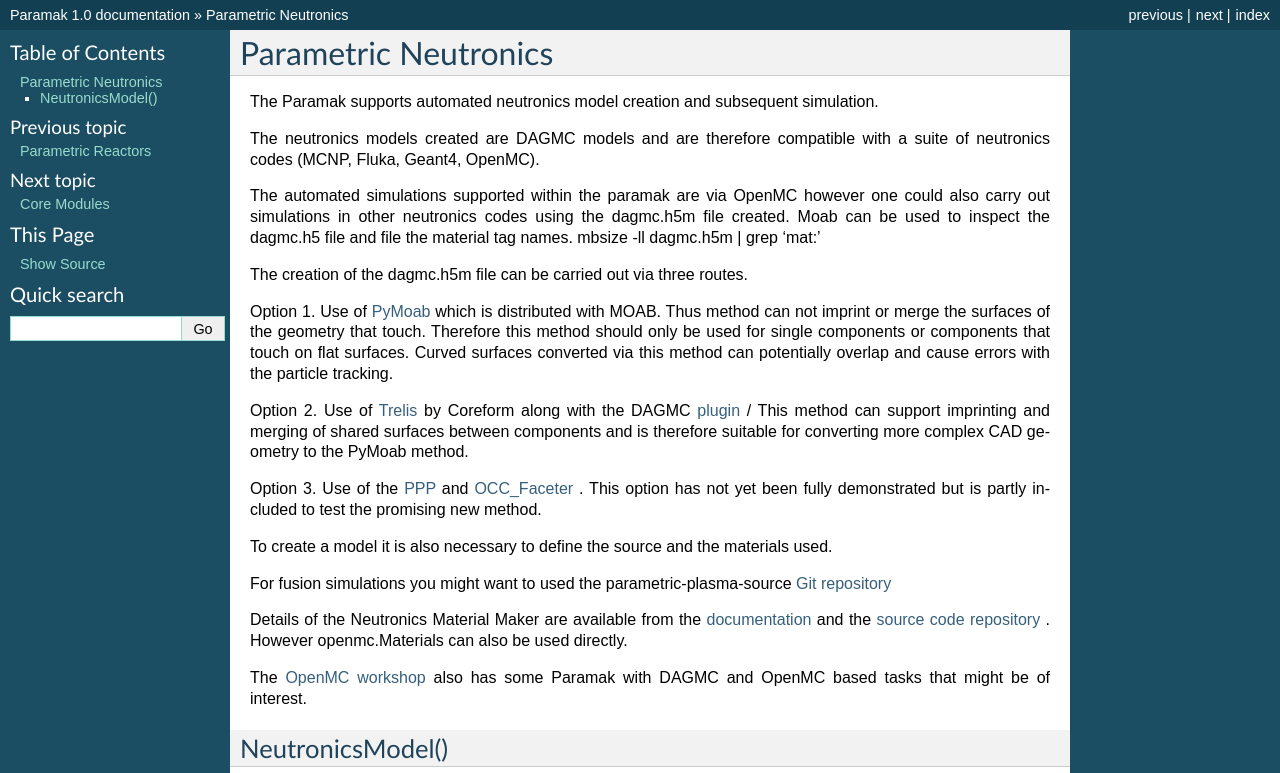
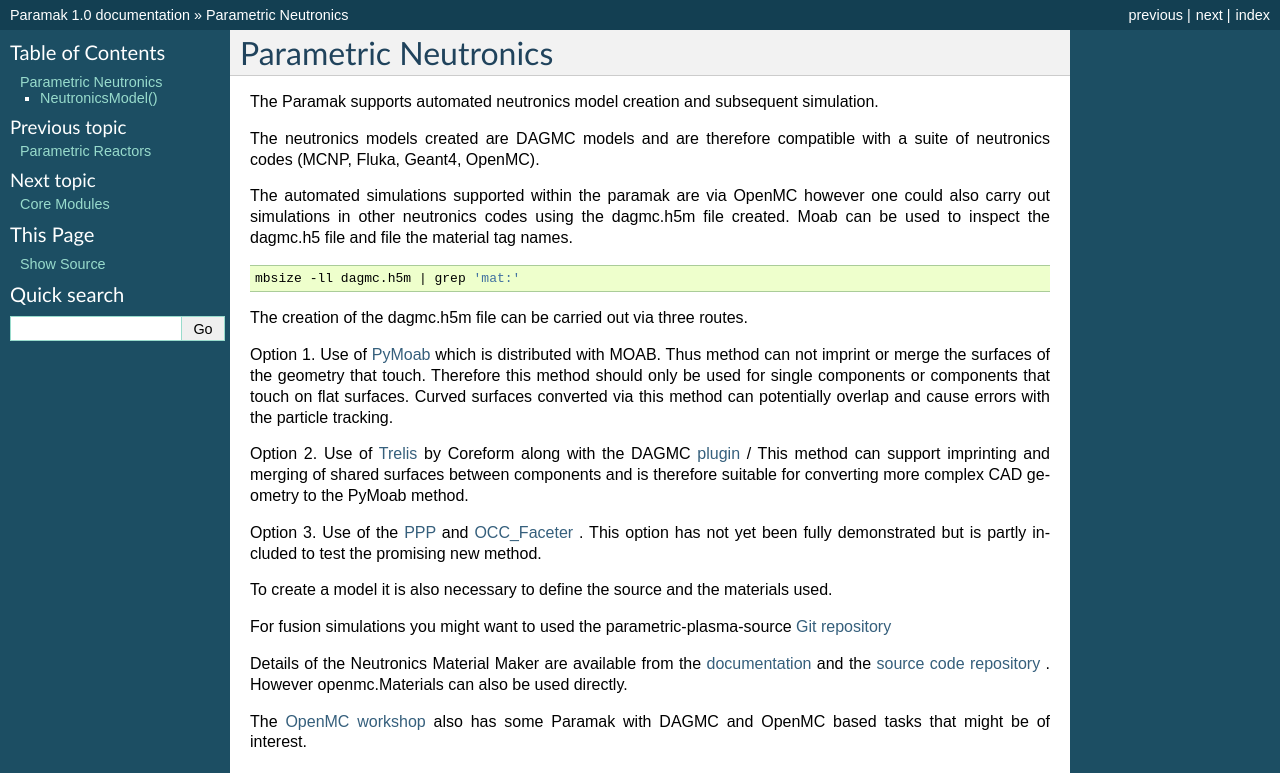
Before and after one commit to fusion-energy/paramak, a Sphinx documentation site: the page built from docs/source/paramak.parametric_neutronics.rst, in a window 1280 px wide, cut to the strip 0-773 px from the top of the page. Built offline with Sphinx 7.4.7, drawn with Linux system fonts in a browser that asks for light colours.

```diff
--- a/docs/source/paramak.parametric_neutronics.rst
+++ b/docs/source/paramak.parametric_neutronics.rst
@@ -10,7 +10,11 @@ with a suite of neutronics codes (MCNP, Fluka, Geant4, OpenMC).
 The automated simulations supported within the paramak are via OpenMC however
 one could also carry out simulations in other neutronics codes using the
 dagmc.h5m file created. Moab can be used to inspect the dagmc.h5 file and file
-the material tag names. mbsize -ll dagmc.h5m | grep 'mat:'
+the material tag names.
+
+.. code-block:: bash
+
+   mbsize -ll dagmc.h5m | grep 'mat:'
 
 The creation of the dagmc.h5m file can be carried out via three routes.
 
```
